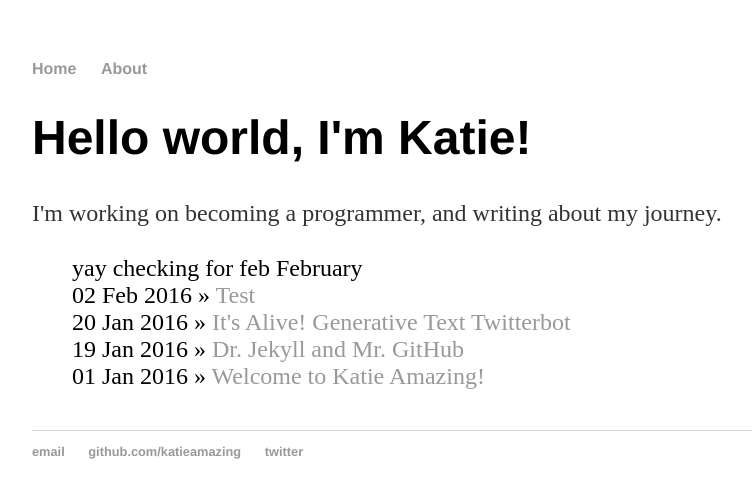
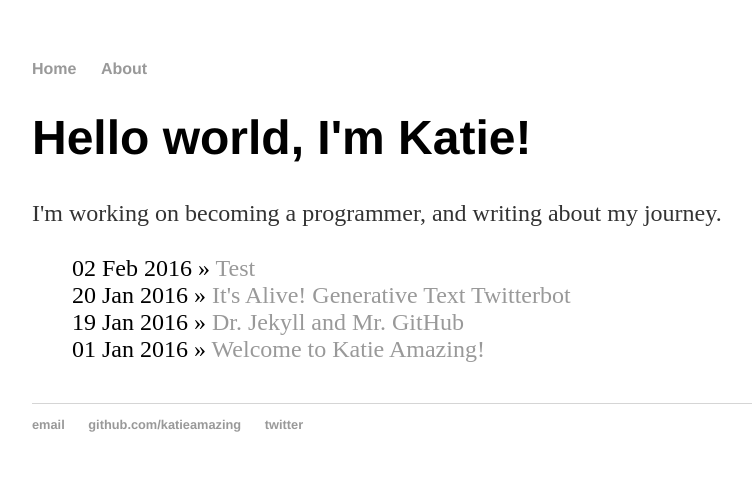
Before and after one commit to katieamazing/katieamazing.github.io, a Jekyll site: the page built from index.html, in a window 1280 px wide. Shown: the top 498 px of the page, without its empty margins (160-912 px from the left). Built offline with Jekyll 4.4.1, drawn with Linux system fonts in a browser that asks for light colours.

Commit message:
Update index.html

```diff
--- a/index.html
+++ b/index.html
@@ -11,13 +11,14 @@
 	{% for post in site.posts %}
 	    {% assign foo = post.date | date: '%B' %}
 	    {% if foo contains 'February' %}
-  		yay checking for feb
-		{{ post.date | date: "%B" }}
+		<li><span>{{ post.date | date_to_string }}</span> » <a href="{{ post.url }}" title="{{ post.title }}">{{ post.title }}</a></li>
 	    {% endif %}
 	{% endfor %}
 
-	    {% for post in site.posts %}
-	      <li><span>{{ post.date | date_to_string }}</span> » <a href="{{ post.url }}" title="{{ post.title }}">{{ post.title }}</a></li>
-	    {% endfor %}
-
+	{% for post in site.posts %}
+	    {% assign foo = post.date | date: '%B' %}
+	    {% if foo contains 'January' %}
+ 		<li><span>{{ post.date | date_to_string }}</span> » <a href="{{ post.url }}" title="{{ post.title }}">{{ post.title }}</a></li>
+	    {% endif %}
+	{% endfor %}
 	</ul>
```
